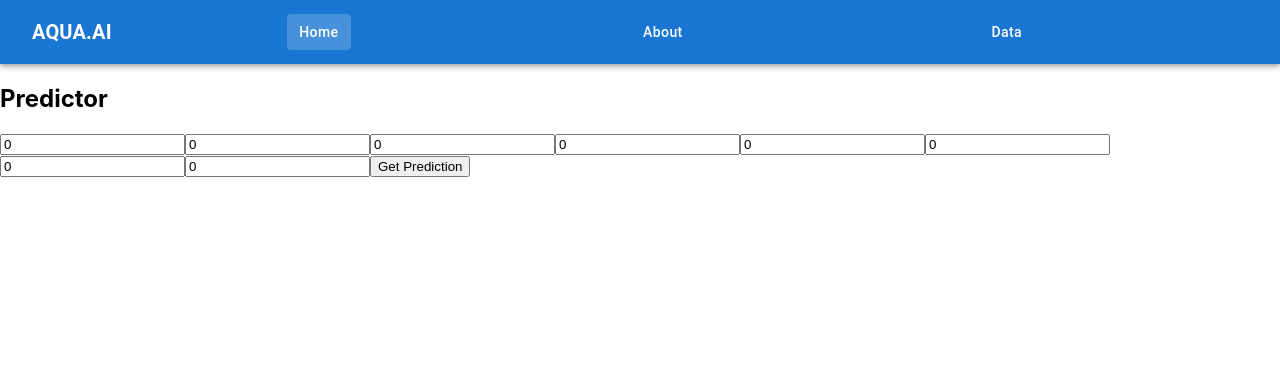
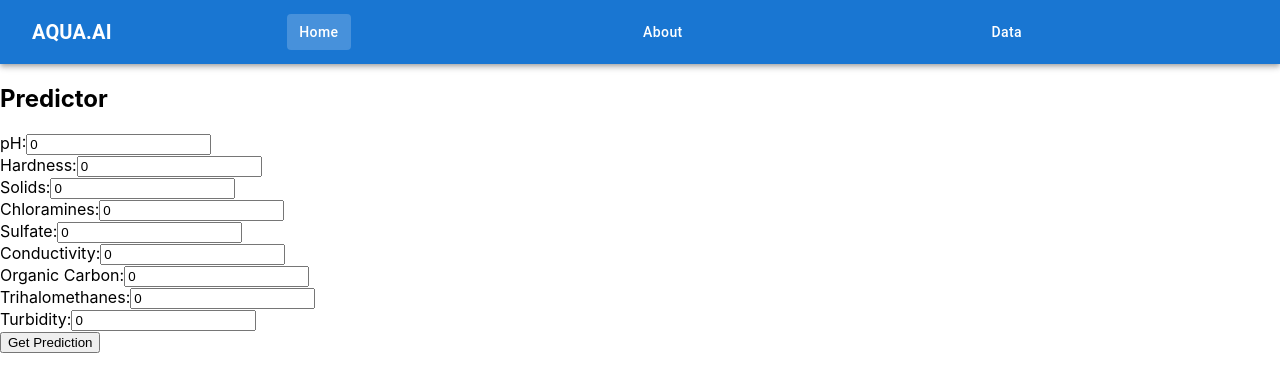
Before and after one commit to john-m-c0x/fullstack-water-potability, a React (Create React App) app in the folder frontend/: page /Home in a window 1280 px wide. Shown: the top 392 px of the page. Built offline with nearby package versions, Linux system fonts and the light colour scheme.

Commit message:
Update Home.js

```diff
--- a/frontend/src/pages/Home.js
+++ b/frontend/src/pages/Home.js
@@ -2,7 +2,7 @@ import React, { useState } from 'react';
 import { getPrediction } from '../api'; // import the API call function
 
 const Home = () => {
-    const [features, setFeatures] = useState(Array(8).fill(0)); // Initialize 8 inputs
+    const [features, setFeatures] = useState(Array(9).fill(0)); // Initialize 9 inputs
     const [prediction, setPrediction] = useState(null);
     const [error, setError] = useState(null);
 
@@ -16,7 +16,11 @@ const Home = () => {
         event.preventDefault(); // Prevent default form submission behavior
         setError(null);
         try {
-            const response = await getPrediction(features);
+            // Multiply the last two features before sending to the backend
+            const compositeFeature = features[7] * features[8]; // Multiplying Turbidity and Trihalomethanes
+            const inputData = [...features.slice(0, 7), compositeFeature]; // Prepare data with composite feature
+
+            const response = await getPrediction(inputData);
             // Access the potability key from the response
             setPrediction(response.potability); // Change this line to match the backend response structure
         } catch (err) {
@@ -24,19 +28,36 @@ const Home = () => {
         }
     };
 
+    // Define the titles for each input
+    const titles = [
+        'pH',
+        'Hardness',
+        'Solids',
+        'Chloramines',
+        'Sulfate',
+        'Conductivity',
+        'Organic Carbon',
+        'Trihalomethanes',
+        'Turbidity',
+    ];
+
     return (
         <div>
             <h2>Predictor</h2>
             <form onSubmit={handleSubmit}>
                 {features.map((feature, index) => (
+                    <div key={index}>
+                        <label>
+                            {titles[index]}:
                             <input
-                        key={index}
                                 type="number"
                                 step="0.01"
                                 value={feature}
                                 onChange={(e) => handleInputChange(index, e.target.value)}
-                        placeholder={`Input ${index + 1}`}
+                                placeholder={`Enter ${titles[index]}`}
                             />
+                        </label>
+                    </div>
                 ))}
                 <button type="submit">Get Prediction</button>
             </form>
```
Lines whose indentation alone changed are shown as unchanged.
